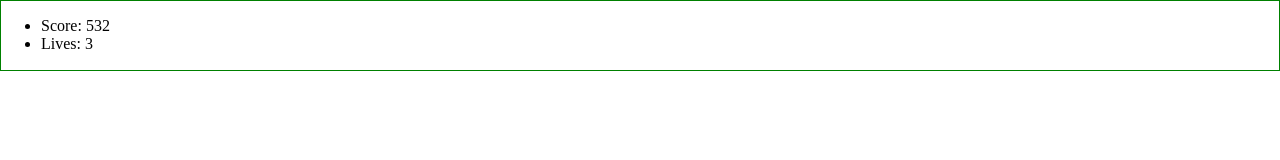
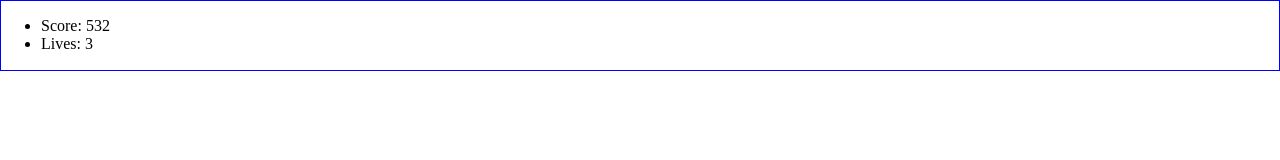
Before and after one commit to thechutrain/asteroids, a website built with Parcel: page src/index.html in a window 1280 px wide. Built offline with nearby package versions, Linux system fonts and the light colour scheme.

Commit message:
parcel does everything my gulp workflow does :)

```diff
--- a/package.json
+++ b/package.json
@@ -6,9 +6,8 @@
 	"scripts": {
 		"test": "jest",
 		"dev": "gulp dev",
-		"build": "gulp build",
-		"publish:surge": "gulp build && surge ./dist asteroid-ship.surge.sh",
-		"publish:gh": "",
+		"build": "parcel build src/**.html",
+		"publish": "npm run build && surge ./dist asteroid-ship.surge.sh",
 		"start": "parcel src/index.html"
 	},
 	"keywords": [
--- a/src/assets/css/main.css
+++ b/src/assets/css/main.css
@@ -20,5 +20,5 @@
 }
 
 .canvas-pg .scoreboard-container {
-  border: 1px solid green;
+  border: 1px solid blue;
 }
```
Also changed, not shown: src/index.html (+0 -7 lines), 1 other file.
